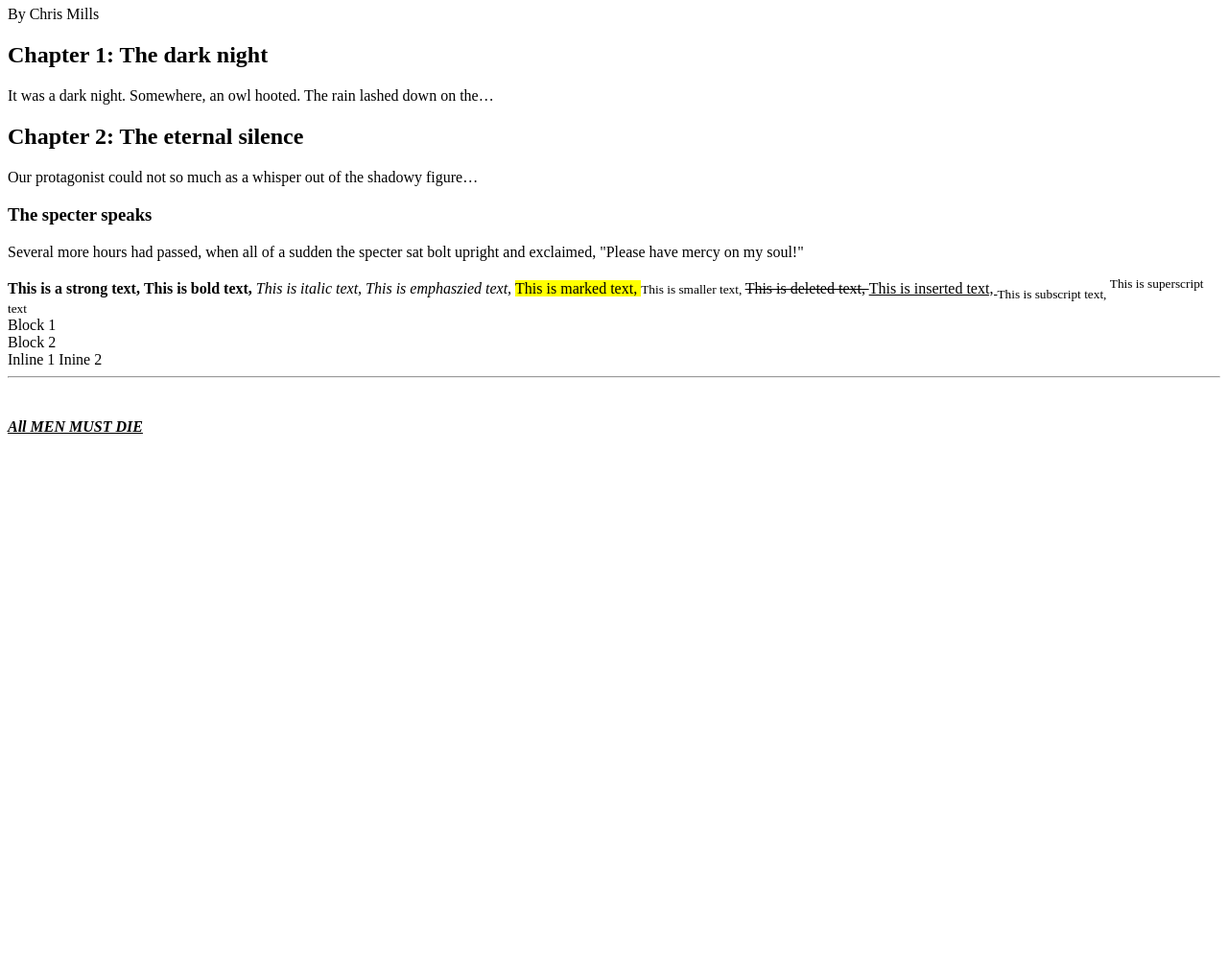
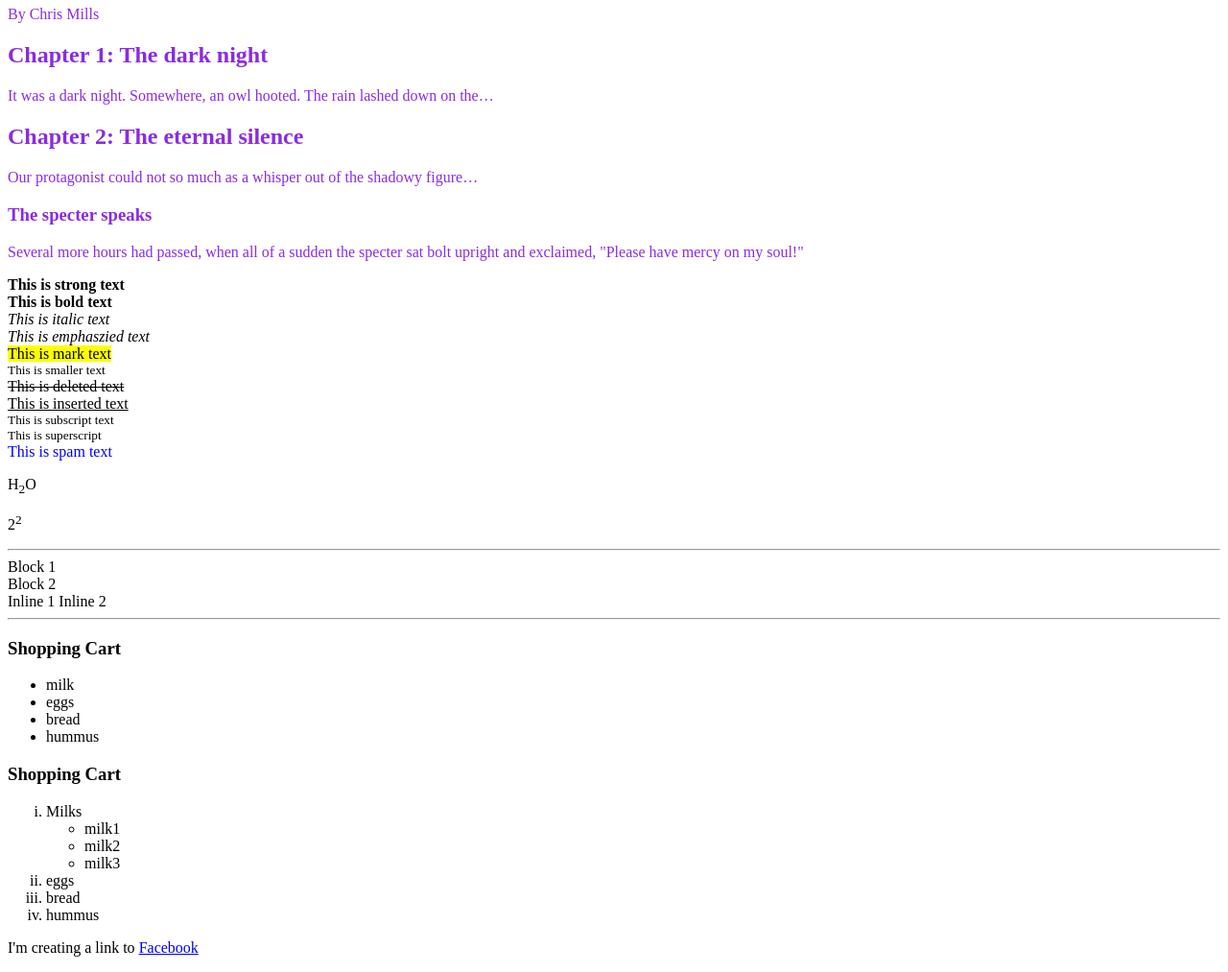
Before and after one commit to ZayMMM/html-and-css-crash-course, a plain HTML site: page index.html in a window 1280 px wide. Shown: the part 60-1073 px from the top of the page at 96% size. Before the commit the page ends 800 px from the top, so only its background shows below. Drawn offline with Linux system fonts and the light colour scheme.

Commit message:
update index fil

```diff
--- a/index.html
+++ b/index.html
@@ -1,21 +1,22 @@
 <html lang="en">
 
 <head>
-    <meta charset="UTF-8">
-    <meta http-equiv="X-UA-Compatible" content="IE=edge">
-    <meta name="viewport" content="width=device-width, initial-scale=1.0">
-    <title>Document</title>
+    <title>PB-001</title>
 </head>
 
 <body>
     <!-- Text Fundamentals -->
-    <h1>The Crushing Bore</h1>
+    <!--- <h2>he Crushing Bore</h2>
+    <h3>he Crushing Bore</h3>
+    <h4>he Crushing Bore</h4>
+    <h5>he Crushing Bore</h5> -->
 
-    <p>By Chris Mills</p>
+    <div style="color: blueviolet;">
+        <h1>He Crushing Bore</h1>
+        <P>By Chris Mills</P>
 
         <h2>Chapter 1: The dark night</h2>
         <p>
-
             It was a dark night. Somewhere, an owl hooted. The rain lashed down on the…
         </p>
 
@@ -24,46 +25,81 @@
         <p>Our protagonist could not so much as a whisper out of the shadowy figure…</p>
 
         <h3>The specter speaks</h3>
-
         <p>
             Several more hours had passed, when all of a sudden the specter sat bolt
             upright and exclaimed, "Please have mercy on my soul!"
         </p>
+    </div>
 
-    <strong>This is a strong text,</strong>
-    <b> This is bold text, </b>
-    <i> This is italic text,</i>
-    <em> This is emphaszied text, </em>
-    <mark> This is marked text, </mark>
-    <small> This is smaller text, </small>
-    <del> This is deleted text, </del>
-    <ins> This is inserted text, </ins>
-    <sub> This is subscript text, </sub>
-    <sup> This is superscript text</sup>
+    <strong>This is strong text</strong>
+    <br />
+    <b>This is bold text</b>
+    <br />
+    <i>This is italic text</i>
+    <br />
+    <em>This is emphaszied text</em>
+    <br />
+    <mark>This is mark text</mark>
+    <br />
+    <small>This is smaller text</small>
+    <br />
+    <del>This is deleted text</del>
+    <br />
+    <ins>This is inserted text</ins>
+    <br />
+    <sub>This is subscript text</sub>
+    <br />
+    <sup>This is superscript</sup>
+    <br />
+    <spam style="color: blue;">This is spam text</spam>
 
-    <br/>
+    <p>H<sub>2</sub>O</p>
+    <p>2<sup>2</sup></p>
+
+    <hr/>
 
     <div>Block 1</div>
     <div>Block 2</div>
 
+    <spam> Inline 1</spam>
+    <spam>Inline 2</spam>
 
-    <spam>Inline 1</spam>
-    <spam>Inine 2</spam>
+    <hr/>
 
-    <hr />
-    <br />
+    <!-- List -->
+    <div>
+        <h3>Shopping Cart</h3>
+        <ul>
+            <li>milk</li>
+            <li>eggs</li>
+            <li>bread</li>
+            <li>hummus</li>
+        </ul>
+    </div>
 
-    <P>
-    <ins><strong><i>All MEN MUST DIE</i></strong></ins>
-    </P>
-
-    <!-- Lists -->
+    <div>
+        <h3>Shopping Cart</h3>
+        <ol type="i">
+            <li>
+                Milks
+                <ul>
+                    <li>milk1</li>
+                    <li>milk2</li>
+                    <li>milk3</li>
+                </ul>
+            </li>
+            <li>eggs</li>
+            <li>bread</li>
+            <li>hummus</li>
+        </ol>
+    </div>
 
     <!-- Creating Hyperlinks -->
 
-    <!-- Multiplmedia And Embedding -->
+    <p>
+        I'm creating a link to <a href="https://www.facebook.com/" target="_blank" title="Facebook">Facebook</a>
+    </p>
 
-    <!-- Tables -->
 
 </body>
 
```
Lines whose indentation alone changed are shown as unchanged.
